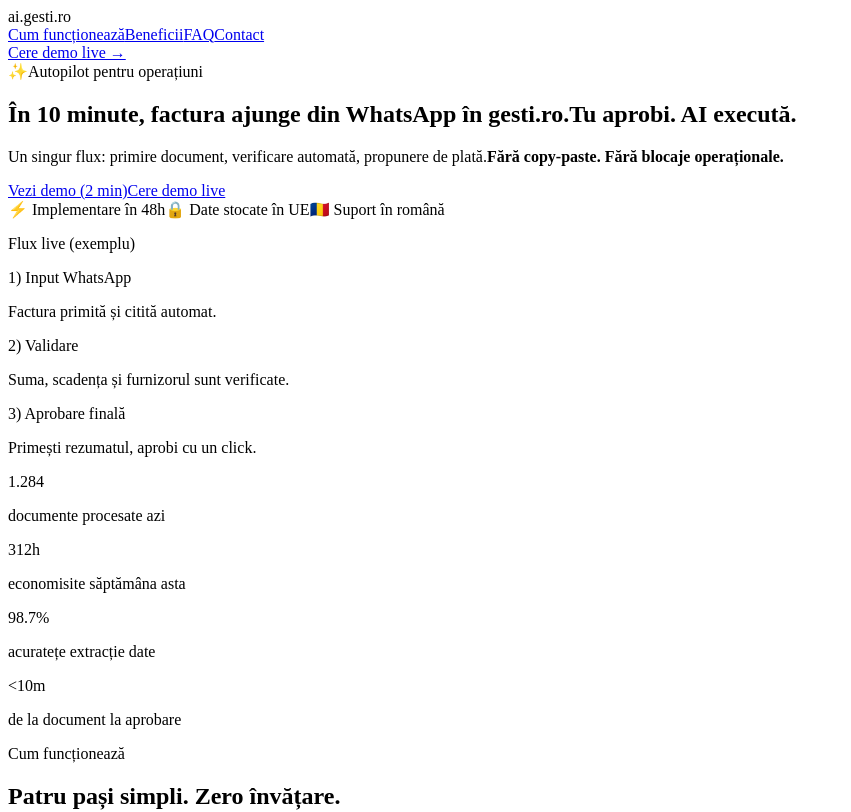
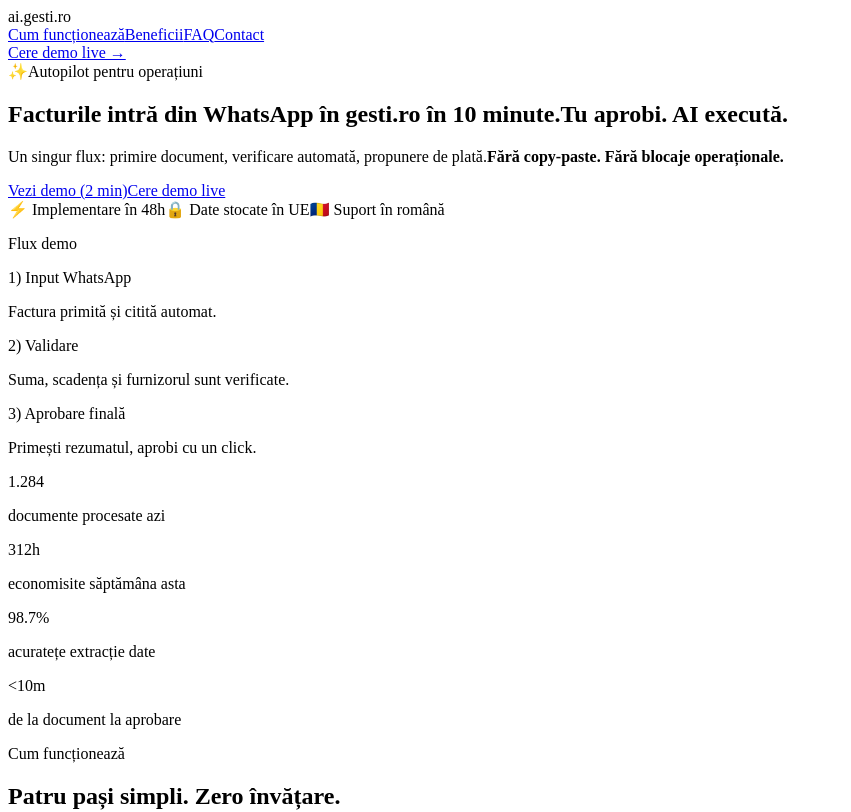
Before and after one commit to fodorutioan/ai.gesti.ro, a Next.js app: page / in a window 1280 px wide. Shown: the top 812 px of the page, without its empty margins (0-851 px from the left). Built offline with nearby package versions, Linux system fonts and the light colour scheme.

Commit message:
fix: hero tone-down (smaller headline + cleaner copy) and rename flow card label

```diff
--- a/app/page.tsx
+++ b/app/page.tsx
@@ -36,9 +36,9 @@
                 <span>Autopilot pentru operațiuni</span>
               </div>
 
-              <h1 className="text-5xl md:text-6xl font-bold text-gray-900 mb-6 leading-tight">
-                În 10 minute, factura ajunge din WhatsApp în gesti.ro.
-                <span className="bg-gradient-to-r from-blue-600 via-purple-600 to-blue-500 bg-clip-text text-transparent block mt-2">
+              <h1 className="text-4xl md:text-5xl font-bold text-gray-900 mb-5 leading-[1.08] tracking-tight max-w-[16ch]">
+                Facturile intră din WhatsApp în gesti.ro în 10 minute.
+                <span className="bg-gradient-to-r from-blue-600 via-purple-600 to-blue-500 bg-clip-text text-transparent block mt-2 text-[0.92em]">
                   Tu aprobi. AI execută.
                 </span>
               </h1>
@@ -65,7 +65,7 @@
             </div>
 
             <div className="bg-white rounded-2xl border border-gray-200 p-6 shadow-xl" id="demo-live">
-              <p className="text-sm font-semibold text-blue-700 mb-4">Flux live (exemplu)</p>
+              <p className="text-sm font-semibold text-blue-700 mb-4">Flux demo</p>
               <div className="space-y-3 text-sm">
                 <div className="p-3 rounded-lg bg-gray-50 border border-gray-200">
                   <p className="font-semibold text-gray-900">1) Input WhatsApp</p>
```
